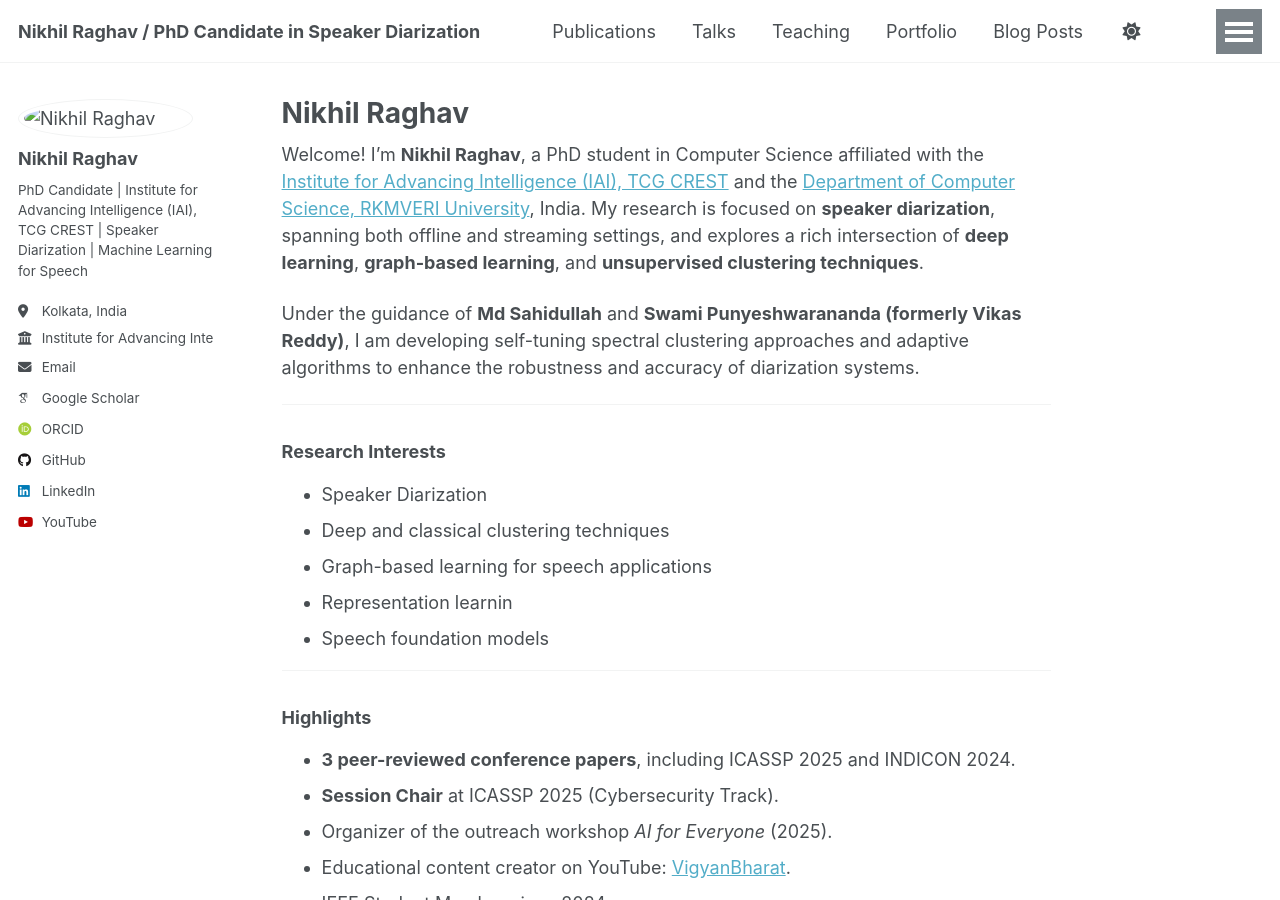
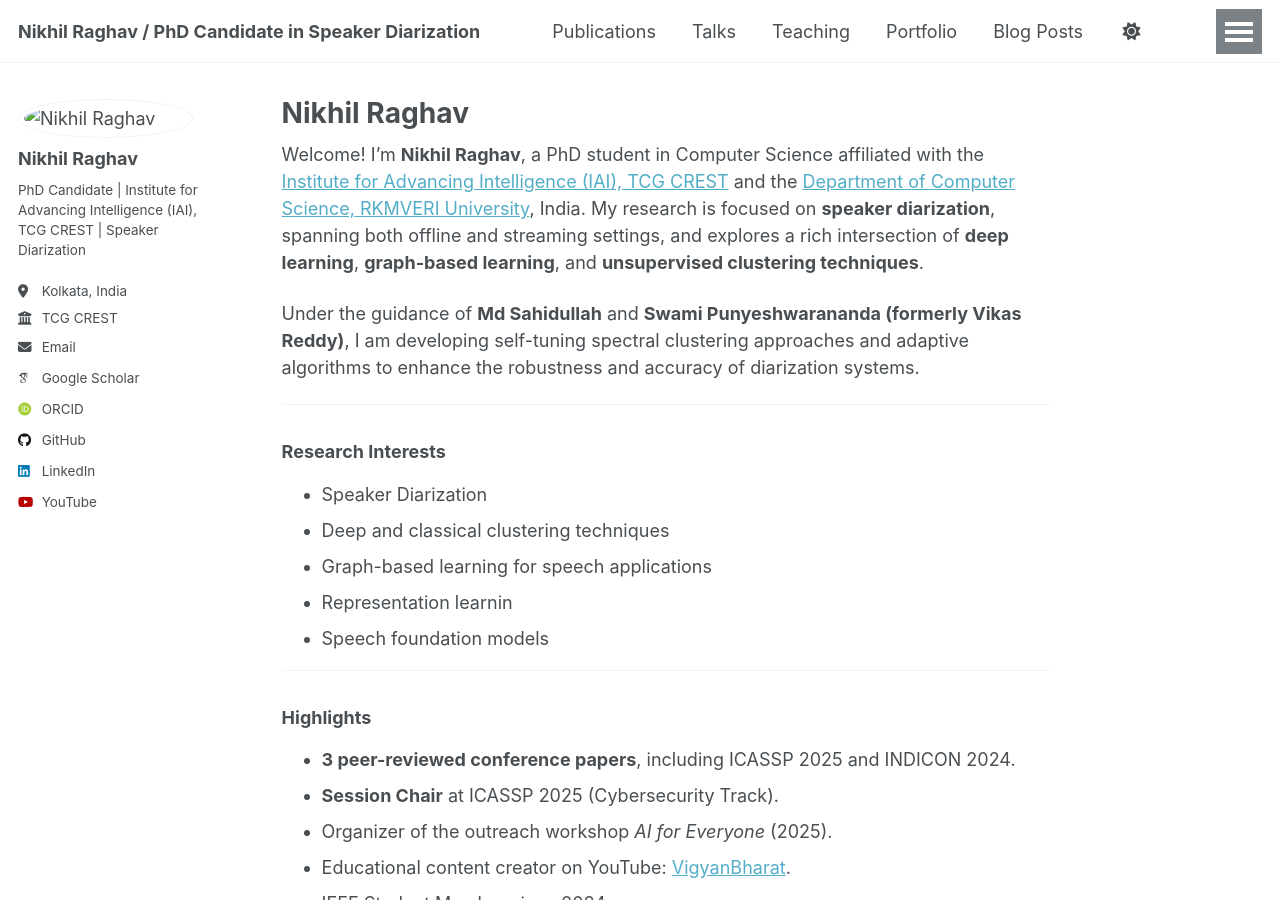
Before and after one commit to nikhilraghav29/nikhilraghav29.github.io, a Jekyll site: the page built from _pages/about.md, in a window 1280 px wide and 900 px high. Built offline with Jekyll 4.4.1, drawn with Linux system fonts in a browser that asks for light colours; some web fonts are replaced.

Commit message:
Update _config.yml

```diff
--- a/_config.yml
+++ b/_config.yml
@@ -25,9 +25,9 @@ author:
   avatar           : "images/profile.jpg"
   name             : "Nikhil Raghav"
   pronouns         : # example: "she/her"
-  bio              : "PhD Candidate | Institute for Advancing Intelligence (IAI), TCG CREST | Speaker Diarization | Machine Learning for Speech"
+  bio              : "PhD Candidate | Institute for Advancing Intelligence (IAI), TCG CREST | Speaker Diarization"
   location         : "Kolkata, India"
-  employer         : "Institute for Advancing Intelligence (IAI), TCG CREST"
+  employer         : "TCG CREST"
   uri              :
   email            : "nikhil.raghav.92@tcgcrest.org"
 
```
